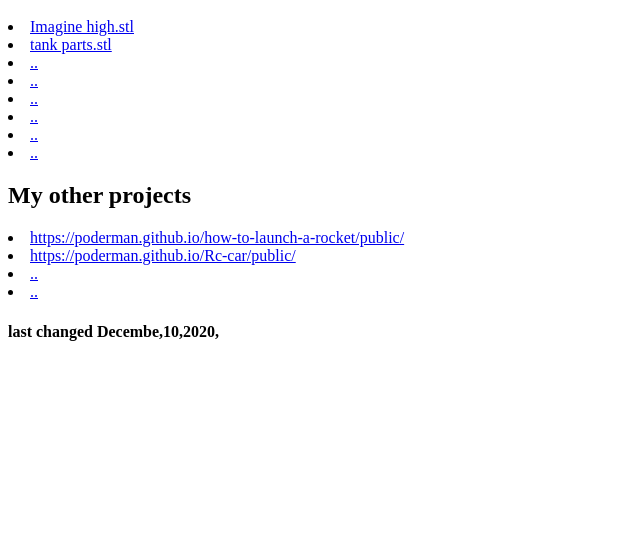
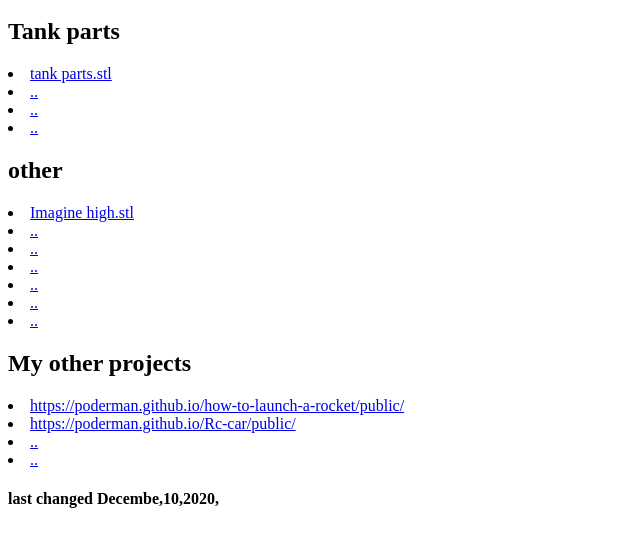
Before and after one commit to poderman/3D-print-designs, a plain HTML site: page public/index.html in a window 1280 px wide. Shown: the part 48-594 px from the top of the page, without its empty margins (0-640 px from the left). Drawn offline with Linux system fonts and the light colour scheme.

Commit message:
Update index.html

```diff
--- a/public/index.html
+++ b/public/index.html
@@ -1,8 +1,14 @@
 <h1 >3D print designs version 1.1.1 </h1>
 
 
+<h2 >Tank parts </h2>
+<li> <a  href="tank parts.stl">tank parts.stl</a>
+<li> <a  href="...">..</a>
+<li> <a  href="...">..</a>
+<li> <a  href="...">..</a>
+
+ <h2 >other </h2>
 <li> <a  href="Imagine high.stl">Imagine high.stl</a>
-<li> <a  href="tank parts.stl">tank parts.stl</a>
 <li> <a  href="...">..</a>
 <li> <a  href="...">..</a>
 <li> <a  href="...">..</a>
```
